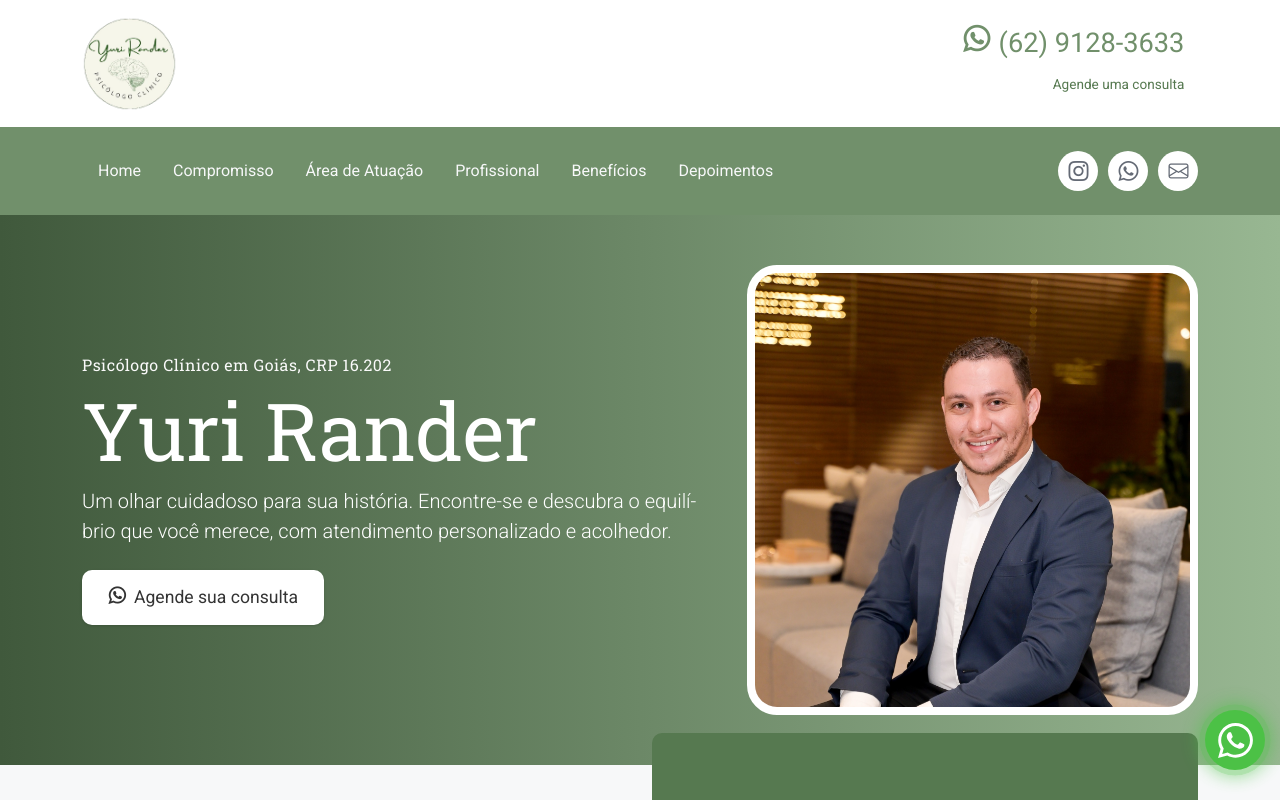
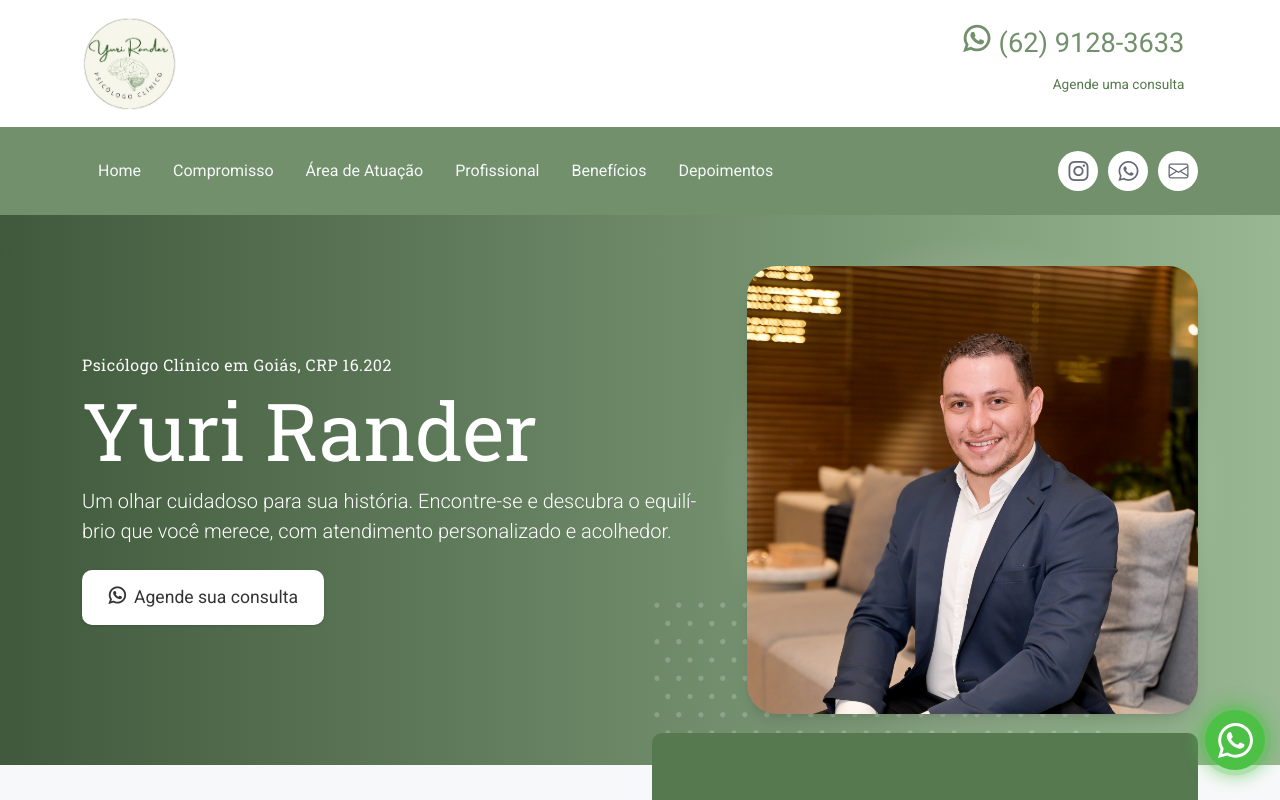
Before and after one commit to PhabloFinotti/lp-psicologo, a plain HTML site: page index.html in a window 1280 px wide. Shown: the top 800 px of the page. Drawn offline with nearby package versions, Linux system fonts and the light colour scheme; files whose address does not match are found by name.

Commit message:
fix: Imagem do banner sem bordas

```diff
--- a/css/mobile.css
+++ b/css/mobile.css
@@ -10,6 +10,11 @@
   .banner__conteudo p {
     font-weight: 300;
     font-size: 1.25rem;
+  }
+
+  .banner figure::after {
+    bottom: 70%;
+    left: -6rem;
   }
 
   #beneficios .title-center{
--- a/style.css
+++ b/style.css
@@ -317,21 +317,46 @@ h1, h2, h3, h4, h5, h6{
   font-size: 1rem;
 }
 
+
 .banner figure {
-  border: 8px solid var(--white);
-  border-radius: calc(var(--border-radius) * 3);
-  overflow: hidden;
-  background: var(--white);
+  position: relative;
   margin: 0;
-  height: 450px;
+  height: 28rem;
+  isolation: isolate;
+  background: transparent;
+}
+
+.banner figure::before {
+  content: '';
+  position: absolute;
+  height: 100%;
+  width: 100%;
+  background: radial-gradient(rgba(255, 255, 255, 0.5) 0%, rgba(255, 255, 255, 0) 70%);
+  z-index: -1;
+  scale: 1.15;
+}
+
+.banner figure::after {
+  content: '';
+  position: absolute;
+  bottom: -4rem;
+  left: -6rem;
+  background-image: url('img/banner-pattern.png');
+  background-size: 20rem;
+  height: 40%;
+  width: 100%;
+  filter: invert(1);
+  z-index: -1;
+  opacity: .2;
 }
 
 .banner figure img {
-  border-radius: calc(var(--border-radius) - 4px);
+  border-radius: calc(var(--border-radius) * 3);
   object-fit: cover;
   height: 100%;
   width: 100%;
   object-position: 0 -30px;
+  box-shadow: 0 10px 15px -3px rgb(0 0 0 / 0.1), 0 4px 6px -4px rgb(0 0 0 / 0.1);
 }
 
 .btn-info {
```
Also changed, not shown: img/banner-pattern.png (added).
